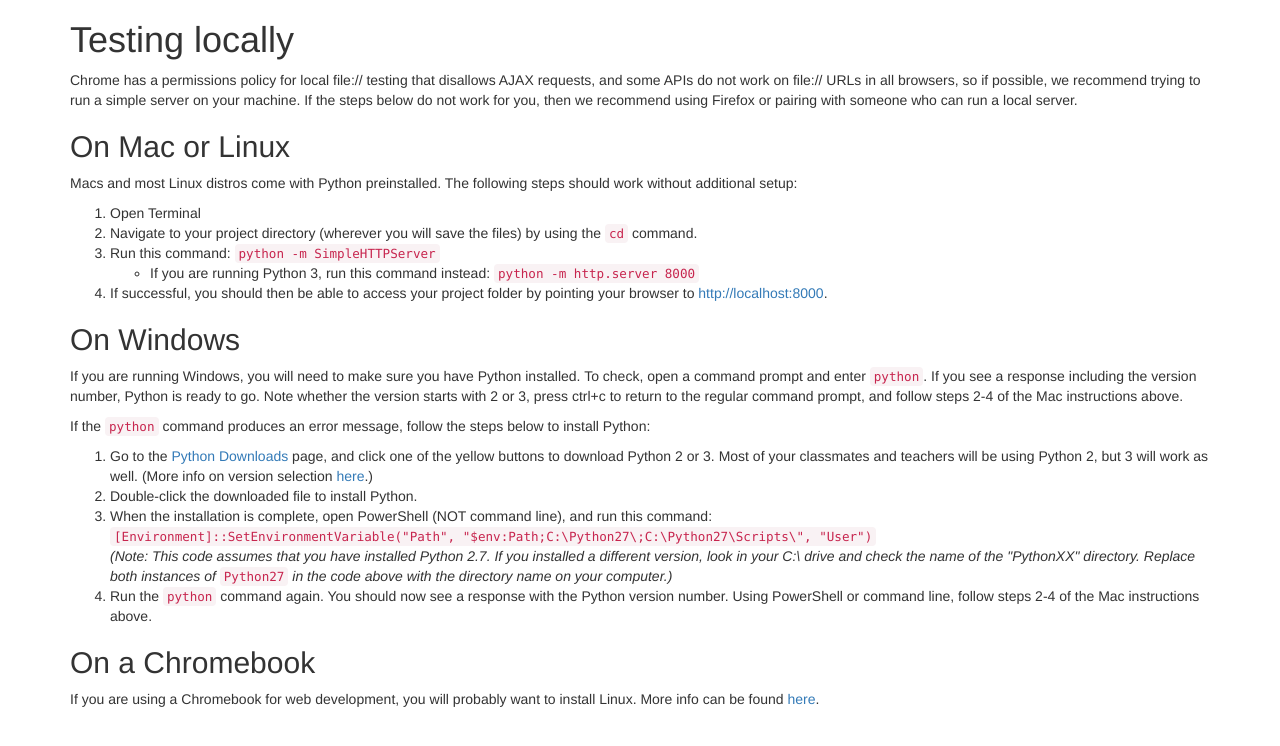
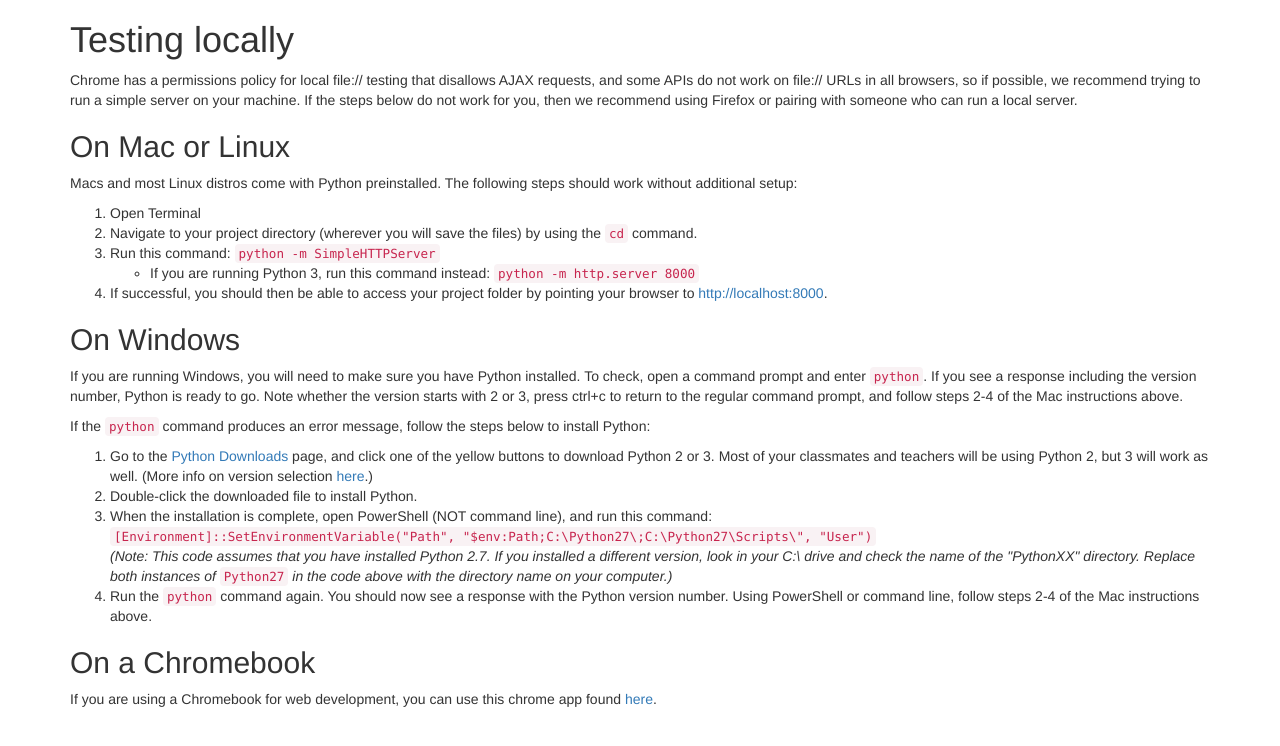
Before and after one commit to cdersky/apis, a plain HTML site: page testinglocally.html in a window 1280 px wide. Drawn offline with nearby package versions, Linux system fonts and the light colour scheme.

Commit message:
add link for quick/easy server for chromebooks

```diff
--- a/testinglocally.html
+++ b/testinglocally.html
@@ -48,7 +48,7 @@
       </ol>
 
       <h2>On a Chromebook</h2>
-      <p>If you are using a Chromebook for web development, you will probably want to install Linux. More info can be found <a href="http://www.howtogeek.com/162120/how-to-install-ubuntu-linux-on-your-chromebook-with-crouton/" title="How to install Linux on  a Chromebook" target="_blank">here</a>.
+      <p>If you are using a Chromebook for web development, you can use this chrome app found <a href="https://chrome.google.com/webstore/detail/web-server-for-chrome/ofhbbkphhbklhfoeikjpcbhemlocgigb?hl=en" title="How to install Linux on  a Chromebook" target="_blank">here</a>.
       </p>
 
   </body>
```
